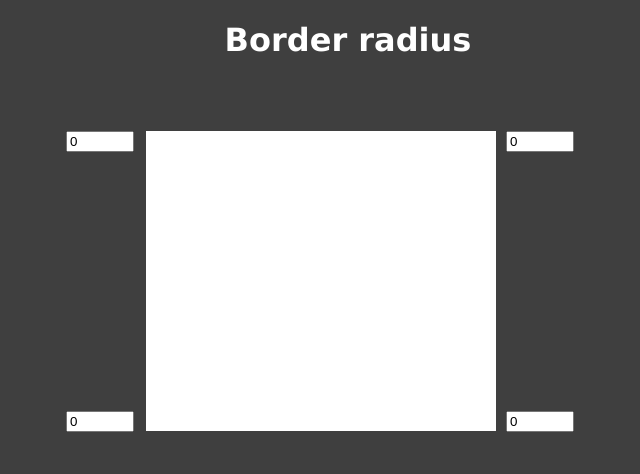
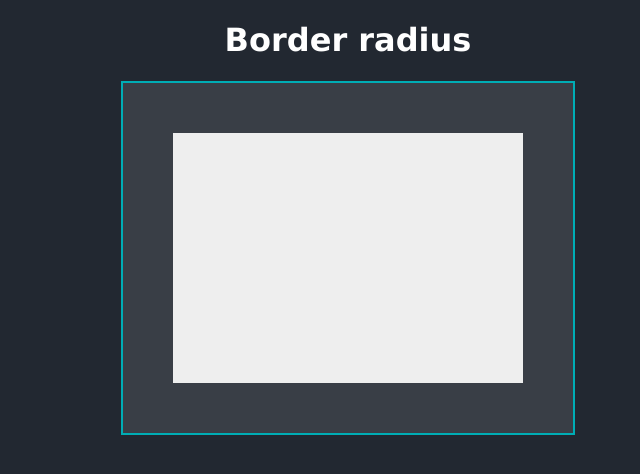
Before and after one commit to K9Wolf-k9/Simple-and-Cool, a plain HTML site: page BorderRadius/index.html in a window 1280 px wide. Shown: the whole page, without its empty margins (292-932 px from the left). Drawn offline with Linux system fonts and the light colour scheme.

Commit message:
Adjustments
Formating HTML and CSS

```diff
--- a/BorderRadius/index.html
+++ b/BorderRadius/index.html
@@ -7,14 +7,18 @@
     <link rel="stylesheet" href="style.css">
 </head>
 <body>
-    <h1>Border radius</h1>
-    <input type="number" name="btlr" id="btlr" value="0" onchange="changeBTLR()">
-    <input type="number" name="btrr" id="btrr" value="0" onchange="changeBTRR()">
-    <input type="number" name="bbrr" id="bbrr" value="0" onchange="changeBBRR()">
-    <input type="number" name="bblr" id="bblr" value="0" onchange="changeBBLR()">
+
+    <header>
+        <h1>Border radius</h1>
+    </header>
+
+    <div></div>
+    <div></div>
+    <div></div>
+    <div></div>
 
     <div id="box">
-        <section>
+        <div id="textBox">
             <p id="BTLRtxt">
 
             </p>
@@ -27,9 +31,15 @@
             <p id="BBLRtxt">
 
             </p>
-        </section>
+        </div>
     </div>
+
 
     <script src="script.js"></script>
 </body>
 </html>
+
+<!--<input type="number" name="btlr" id="btlr" value="0" onkeypress="changeBTLR()">
+    <input type="number" name="btrr" id="btrr" value="0" onkeypress="changeBTRR()">
+    <input type="number" name="bbrr" id="bbrr" value="0" onkeypress="changeBBRR()">
+    <input type="number" name="bblr" id="bblr" value="0" onkeypress="changeBBLR()">-->
--- a/BorderRadius/script.js
+++ b/BorderRadius/script.js
@@ -1,5 +1,6 @@
 var box = document.getElementById('box')
 
+// Change Border-Top-Left-Radius
 function changeBTLR(){
     var btlr = document.getElementById('btlr').value
     box.style.borderTopLeftRadius = btlr + 'px'
@@ -8,6 +9,7 @@ function changeBTLR(){
     txt.innerHTML = `border-top-left-radius = ${btlr}px`
 }
 
+// Change Border-Top-Right-Radius
 function changeBTRR(){
     var btrr = document.getElementById('btrr').value
     box.style.borderTopRightRadius = btrr + 'px'
@@ -16,6 +18,7 @@ function changeBTRR(){
     txt.innerHTML = `border-top-right-radius = ${btrr}px`
 }
 
+// Change Border-Bottom-Right-Radius
 function changeBBRR(){
     var bbrr = document.getElementById('bbrr').value
     box.style.borderBottomRightRadius = bbrr + 'px'
@@ -24,6 +27,7 @@ function changeBBRR(){
     txt.innerHTML = `border-bottom-right-radius = ${bbrr}px`
 }
 
+// Change Border-Bottom-Left-Radius
 function changeBBLR(){
     var bblr = document.getElementById('bblr').value
     box.style.borderBottomLeftRadius = bblr + 'px'
--- a/BorderRadius/style.css
+++ b/BorderRadius/style.css
@@ -1,54 +1,57 @@
 body {
-    background-color: rgba(0, 0, 0, 0.753);
+    background-color: #222831;
 }
 
-h1 {
+header {
     font-family: Verdana, Geneva, Tahoma, sans-serif;
     color: rgb(255, 255, 255);
     text-align: center;
 }
 
-section {
+#box {
     position: relative;
+    margin: auto;
+    width: 450px;
+    height: 350px;
+    background: #393e46;
+    border: 2px solid #00adb5;
+}
+
+#textBox {
+    position: relative;
+    margin-top: 50px;
+    margin-left: 50px;
+    width: 350px;
+    height: 250px;
+    background: #eeeeee;
+
     font-family: monospace;
     font-size: 15px;
     text-align: center;
-    margin-top: 80px;
 }
 
 #btlr {
     position: absolute;
     width: 60px;
-    margin-top: 50px;
-    margin-left: 350px;
+    margin-left: 300px;
 }
 
 #btrr {
     position: absolute;
     width: 60px;
-    margin-top: 50px;
-    margin-left: 790px;
+    margin-left: 850px;
 }
 
 #bbrr {
     position: absolute;
     width: 60px;
-    margin-top: 330px;
-    margin-left: 790px;
+    margin-left: 850px;
+    margin-top: 333px;
 }
 
 #bblr {
     position: absolute;
     width: 60px;
-    margin-top: 330px;
-    margin-left: 350px;
+    margin-left: 300px;
+    margin-top: 333px;
 }
-
-#box {
-    position: absolute;
-    margin-top: 50px;
-    margin-left: 430px;
-    width: 350px;
-    height: 300px;
-    background: white;
-}
```
